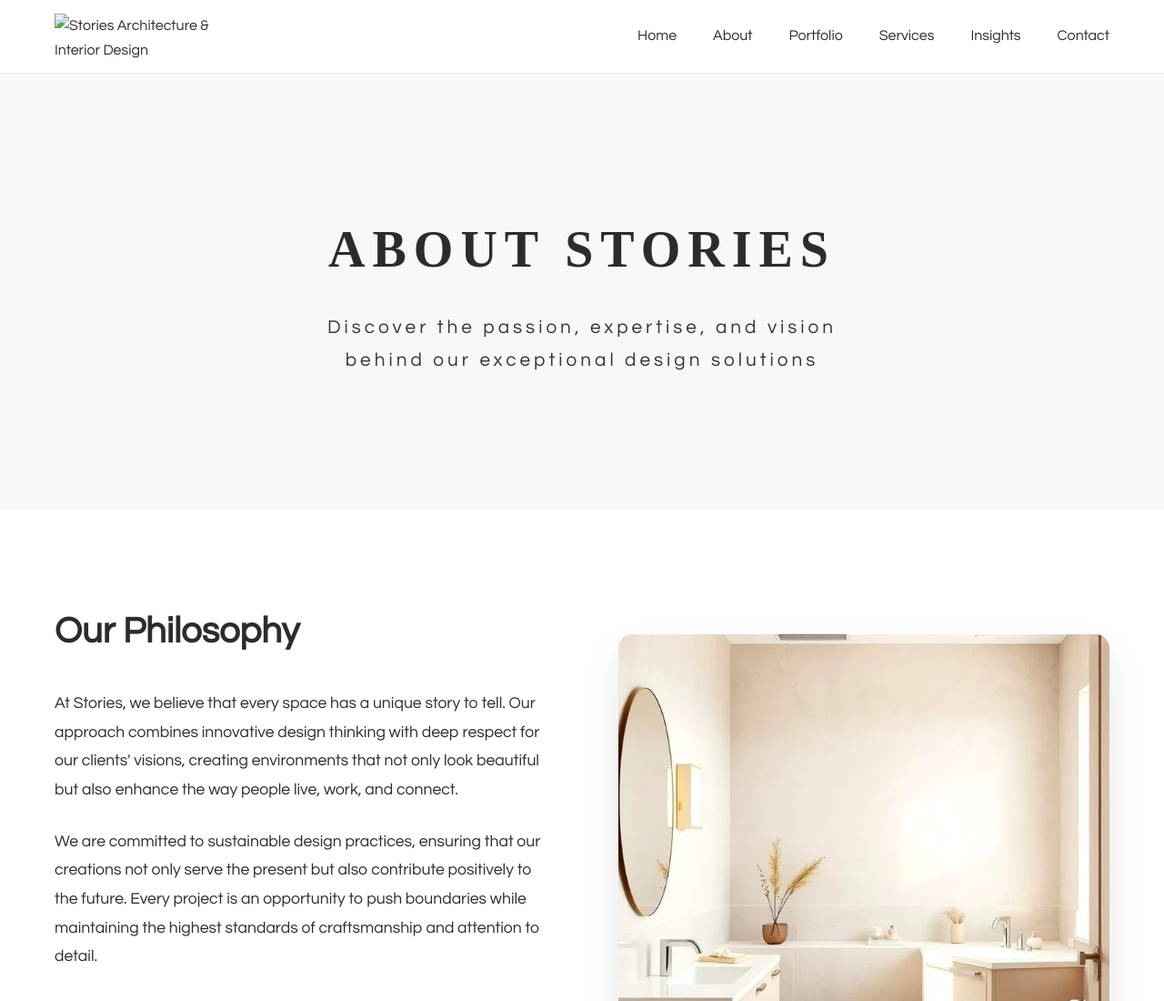
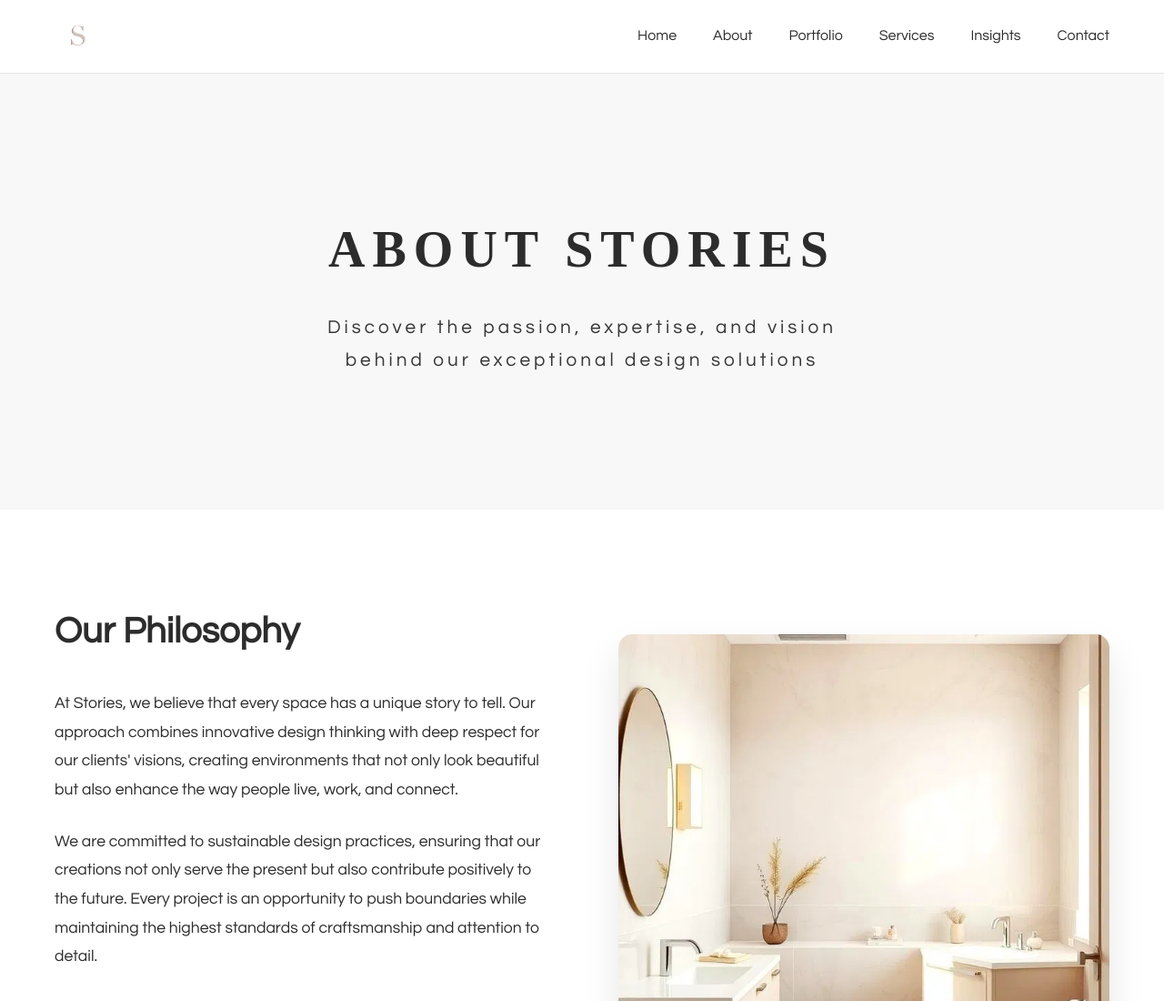
Before and after one commit to Joshua-Opti/stories.co.za, a plain HTML site: page about.html in a window 1280 px wide. Shown: the top 1100 px of the page at 91% size. Drawn offline with nearby package versions, Linux system fonts and the light colour scheme; a web font is replaced by a local one.

Commit message:
Add files via upload

```diff
--- a/about.html
+++ b/about.html
@@ -16,7 +16,7 @@
     <nav class="navbar">
         <div class="nav-container">
             <div class="nav-logo">
-                <img src="STORIES_Header.png" alt="Stories Architecture & Interior Design" class="logo-image">
+                <img src="STORIES_Logo.png" alt="Stories Architecture & Interior Design" class="logo-image">
             </div>
             <ul class="nav-menu">
                 <li class="nav-item">
```
Also changed, not shown: blog.html (+1 -1 lines), contact.html (+1 -1 lines), index.html (+1 -1 lines), portfolio.html (+1 -1 lines), services.html (+1 -1 lines).
